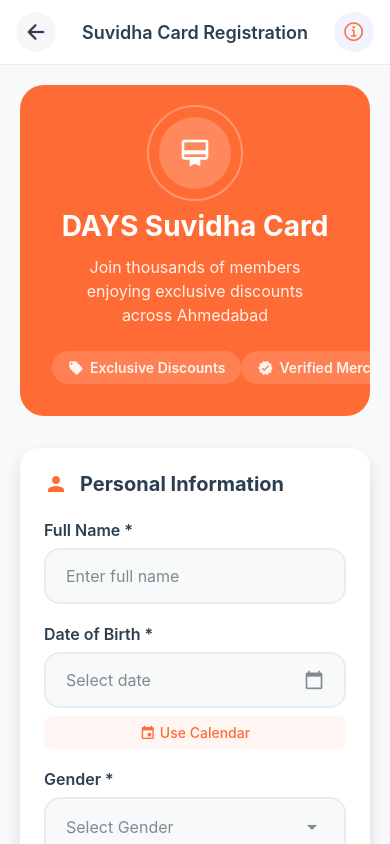
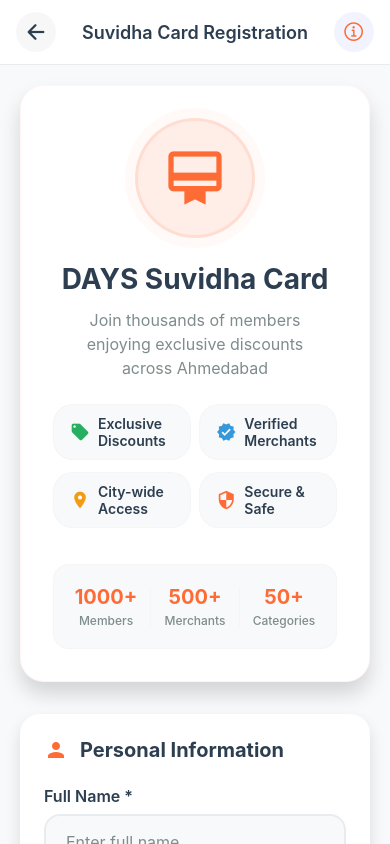
Before and after one commit to panchamjain/DAYS-Suvidha-Search-App, a React Native app: screen /SuvidhaCardRegistration in a window 390 px wide. Built offline with nearby package versions, Linux system fonts and the light colour scheme; no server answers.

Commit message:
Update header section

```diff
--- a/screens/SuvidhaCardRegistrationScreen.tsx
+++ b/screens/SuvidhaCardRegistrationScreen.tsx
@@ -1199,7 +1199,7 @@ const SuvidhaCardRegistrationScreen = () => {
             <MaterialIcons name="folder-open" size={48} color={Colors.textLight} />
             <Text style={styles.emptyRepeatableGroupText}>No {groupField.label.toLowerCase()} added yet</Text>
             <Text style={styles.emptyRepeatableGroupSubtext}>
-              Tap &quot;Add {groupField.label}&quot; to include {groupField.label.toLowerCase()}
+              Tap "Add {groupField.label}" to include {groupField.label.toLowerCase()}
             </Text>
           </View>
         )}
@@ -1225,7 +1225,7 @@ const SuvidhaCardRegistrationScreen = () => {
       <SafeAreaView style={styles.container}>
         <StatusBar backgroundColor={Colors.primary} barStyle="light-content" />
         <Header title="Suvidha Card Registration" showBackButton />
-        <View style={styles.errorContainer}>
+        <View style={styles.errorScreenContainer}>
           <MaterialIcons name="error-outline" size={64} color={Colors.error} />
           <Text style={styles.errorTitle}>Failed to Load Form</Text>
           <Text style={styles.errorMessage}>Please check your internet connection and try again.</Text>
@@ -1246,23 +1246,56 @@ const SuvidhaCardRegistrationScreen = () => {
         <View style={styles.content}>
           {/* Modern Header Section */}
           <View style={styles.headerSection}>
-            <View style={styles.headerGradient}>
-              <View style={styles.cardIconContainer}>
-                <View style={styles.cardIcon}>
-                  <MaterialIcons name="card-membership" size={32} color="white" />
+            <View style={styles.headerCard}>
+              <View style={styles.headerImageContainer}>
+                <View style={styles.headerImage}>
+                  <MaterialIcons name="card-membership" size={64} color={Colors.primary} />
                 </View>
-                <View style={styles.cardIconRing} />
+                <View style={styles.headerImageGlow} />
               </View>
-              <Text style={styles.headerTitle}>{formSchema.title}</Text>
-              <Text style={styles.headerSubtitle}>{formSchema.description}</Text>
-              <View style={styles.benefitsContainer}>
-                <View style={styles.benefitItem}>
-                  <MaterialIcons name="local-offer" size={16} color="rgba(255,255,255,0.9)" />
-                  <Text style={styles.benefitText}>Exclusive Discounts</Text>
+
+              <View style={styles.headerContent}>
+                <Text style={styles.headerTitle}>{formSchema.title}</Text>
+                <Text style={styles.headerDescription}>{formSchema.description}</Text>
+
+                <View style={styles.featuresContainer}>
+                  <View style={styles.featureRow}>
+                    <View style={styles.featureItem}>
+                      <MaterialIcons name="local-offer" size={20} color={Colors.success} />
+                      <Text style={styles.featureText}>Exclusive Discounts</Text>
+                    </View>
+                    <View style={styles.featureItem}>
+                      <MaterialIcons name="verified" size={20} color={Colors.info} />
+                      <Text style={styles.featureText}>Verified Merchants</Text>
+                    </View>
+                  </View>
+                  <View style={styles.featureRow}>
+                    <View style={styles.featureItem}>
+                      <MaterialIcons name="location-on" size={20} color={Colors.warning} />
+                      <Text style={styles.featureText}>City-wide Access</Text>
+                    </View>
+                    <View style={styles.featureItem}>
+                      <MaterialIcons name="security" size={20} color={Colors.primary} />
+                      <Text style={styles.featureText}>Secure & Safe</Text>
+                    </View>
+                  </View>
                 </View>
-                <View style={styles.benefitItem}>
-                  <MaterialIcons name="verified" size={16} color="rgba(255,255,255,0.9)" />
-                  <Text style={styles.benefitText}>Verified Merchants</Text>
+
+                <View style={styles.statsContainer}>
+                  <View style={styles.statItem}>
+                    <Text style={styles.statNumber}>1000+</Text>
+                    <Text style={styles.statLabel}>Members</Text>
+                  </View>
+                  <View style={styles.statDivider} />
+                  <View style={styles.statItem}>
+                    <Text style={styles.statNumber}>500+</Text>
+                    <Text style={styles.statLabel}>Merchants</Text>
+                  </View>
+                  <View style={styles.statDivider} />
+                  <View style={styles.statItem}>
+                    <Text style={styles.statNumber}>50+</Text>
+                    <Text style={styles.statLabel}>Categories</Text>
+                  </View>
                 </View>
               </View>
             </View>
@@ -1403,10 +1436,11 @@ const styles = StyleSheet.create({
     marginTop: 16,
     fontWeight: '500',
   },
-  errorContainer: {
-    flexDirection: 'row',
-    alignItems: 'center',
-    marginTop: 8,
+  errorScreenContainer: {
+    flex: 1,
+    justifyContent: 'center',
+    alignItems: 'center',
+    padding: 40,
   },
   errorTitle: {
     fontSize: 20,
@@ -1436,71 +1470,121 @@ const styles = StyleSheet.create({
   headerSection: {
     marginBottom: 32,
   },
-  headerGradient: {
-    backgroundColor: Colors.primary,
+  headerCard: {
+    backgroundColor: Colors.card,
     borderRadius: 24,
     padding: 32,
     alignItems: 'center',
+    shadowColor: Colors.cardShadow,
+    shadowOffset: { width: 0, height: 12 },
+    shadowOpacity: 0.15,
+    shadowRadius: 20,
+    elevation: 10,
+    borderWidth: 1,
+    borderColor: `${Colors.primary}10`,
+  },
+  headerImageContainer: {
     position: 'relative',
-    overflow: 'hidden',
-  },
-  cardIconContainer: {
-    position: 'relative',
-    marginBottom: 20,
-  },
-  cardIcon: {
-    width: 72,
-    height: 72,
-    borderRadius: 36,
-    backgroundColor: 'rgba(255, 255, 255, 0.2)',
+    marginBottom: 24,
+  },
+  headerImage: {
+    width: 120,
+    height: 120,
+    borderRadius: 60,
+    backgroundColor: `${Colors.primary}15`,
     justifyContent: 'center',
     alignItems: 'center',
+    borderWidth: 3,
+    borderColor: `${Colors.primary}20`,
     zIndex: 2,
   },
-  cardIconRing: {
+  headerImageGlow: {
     position: 'absolute',
-    width: 96,
-    height: 96,
-    borderRadius: 48,
-    borderWidth: 2,
-    borderColor: 'rgba(255, 255, 255, 0.3)',
-    top: -12,
-    left: -12,
+    width: 140,
+    height: 140,
+    borderRadius: 70,
+    backgroundColor: `${Colors.primary}08`,
+    top: -10,
+    left: -10,
     zIndex: 1,
+  },
+  headerContent: {
+    alignItems: 'center',
+    width: '100%',
   },
   headerTitle: {
     fontSize: 28,
     fontWeight: 'bold',
-    color: 'white',
+    color: Colors.text,
     marginBottom: 12,
     textAlign: 'center',
   },
-  headerSubtitle: {
+  headerDescription: {
     fontSize: 16,
-    color: 'rgba(255, 255, 255, 0.9)',
+    color: Colors.textLight,
     textAlign: 'center',
     lineHeight: 24,
     marginBottom: 24,
     paddingHorizontal: 20,
   },
-  benefitsContainer: {
+  featuresContainer: {
+    width: '100%',
+    marginBottom: 24,
+  },
+  featureRow: {
     flexDirection: 'row',
-    justifyContent: 'space-around',
-    width: '100%',
-  },
-  benefitItem: {
+    justifyContent: 'space-between',
+    marginBottom: 12,
+  },
+  featureItem: {
     flexDirection: 'row',
     alignItems: 'center',
-    backgroundColor: 'rgba(255, 255, 255, 0.15)',
+    backgroundColor: Colors.background,
     paddingHorizontal: 16,
-    paddingVertical: 8,
+    paddingVertical: 10,
     borderRadius: 20,
-  },
-  benefitText: {
-    color: 'rgba(255, 255, 255, 0.9)',
+    flex: 0.48,
+    borderWidth: 1,
+    borderColor: `${Colors.border}50`,
+  },
+  featureText: {
     fontSize: 14,
     fontWeight: '600',
-    marginLeft: 6,
+    color: Colors.text,
+    marginLeft: 8,
+  },
+  statsContainer: {
+    flexDirection: 'row',
+    alignItems: 'center',
+    justifyContent: 'center',
+    backgroundColor: Colors.background,
+    paddingVertical: 20,
+    paddingHorizontal: 24,
+    borderRadius: 16,
+    width: '100%',
+    borderWidth: 1,
+    borderColor: `${Colors.border}50`,
+  },
+  statItem: {
+    alignItems: 'center',
+    flex: 1,
+  },
+  statNumber: {
+    fontSize: 20,
+    fontWeight: 'bold',
+    color: Colors.primary,
+    marginBottom: 4,
+  },
+  statLabel: {
+    fontSize: 12,
+    color: Colors.textLight,
+    fontWeight: '500',
+  },
+  statDivider: {
+    width: 1,
+    height: 40,
+    backgroundColor: `${Colors.border}50`,
+    marginHorizontal: 16,
   },
   section: {
     backgroundColor: Colors.card,
```
